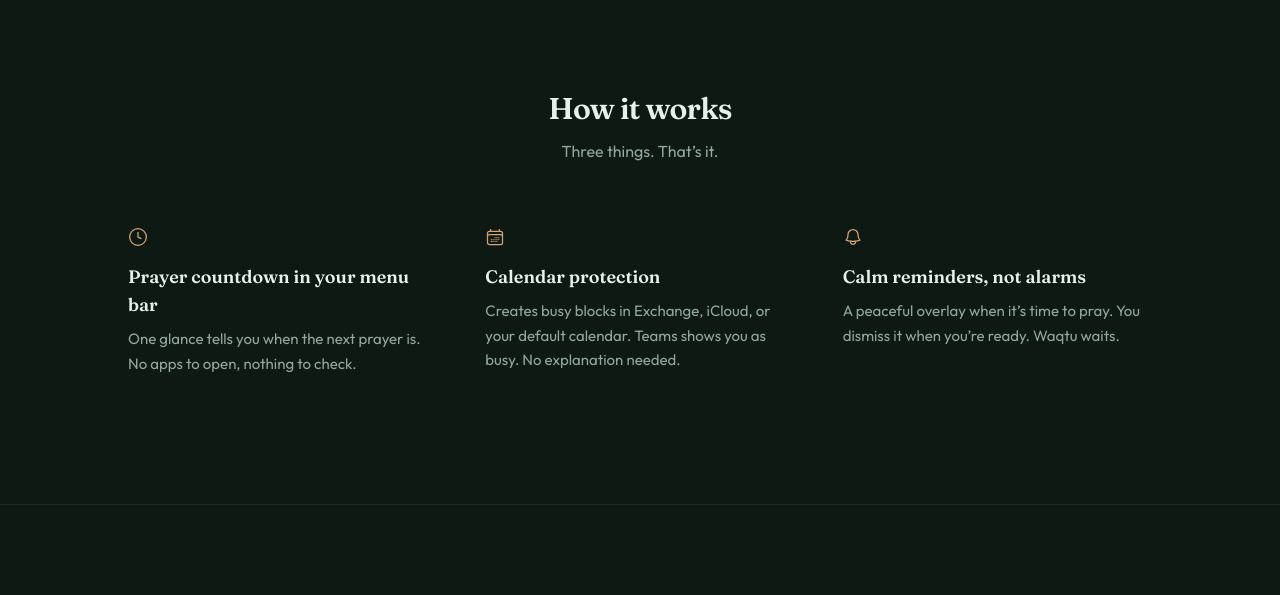
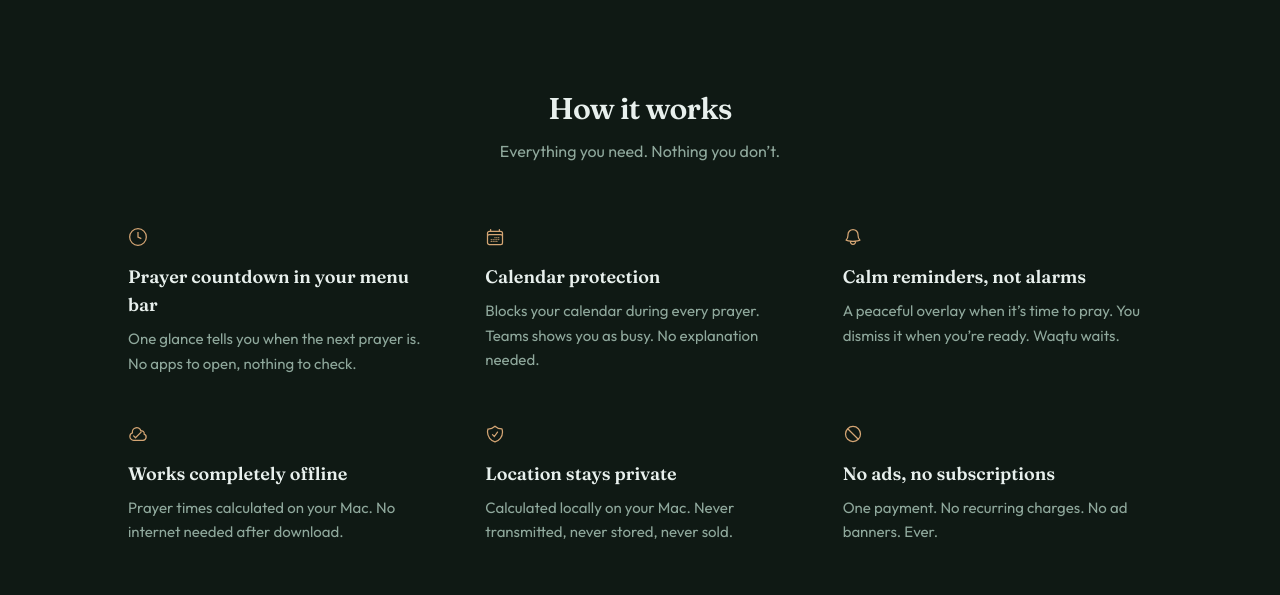
Before and after one commit to dzulfikar08/waqtu, a Next.js app: page / in a window 1280 px wide. Shown: the part 2960-3555 px from the top of the page. Built offline with nearby package versions, Linux system fonts and the light colour scheme; no server answers.

Commit message:
feat: expand features from 3 to 6 with privacy and pricing pillars
Co-Authored-By: Claude Opus 4.7 <noreply@anthropic.com>

```diff
--- a/src/app/page.tsx
+++ b/src/app/page.tsx
@@ -574,24 +574,17 @@ export default function Home() {
               How it works
             </h2>
             <p className="mx-auto mb-16 max-w-md text-center text-[var(--waqtu-muted)]">
-              Three things. That&rsquo;s it.
+              Everything you need. Nothing you don&rsquo;t.
             </p>
 
-            {/* No card backgrounds — editorial style, just text and icons */}
-            <div className="grid gap-10 sm:gap-12 sm:grid-cols-3">
+            <div className="grid gap-10 sm:gap-12 sm:grid-cols-2 lg:grid-cols-3">
               {[
                 {
                   title: "Prayer countdown in your menu bar",
                   description:
                     "One glance tells you when the next prayer is. No apps to open, nothing to check.",
                   icon: (
-                    <svg
-                      className="h-5 w-5"
-                      fill="none"
-                      viewBox="0 0 24 24"
-                      stroke="currentColor"
-                      strokeWidth={1.5}
-                    >
+                    <svg className="h-5 w-5" fill="none" viewBox="0 0 24 24" stroke="currentColor" strokeWidth={1.5}>
                       <circle cx="12" cy="12" r="10" />
                       <path d="M12 6v6l4 2" />
                     </svg>
@@ -600,20 +593,10 @@ export default function Home() {
                 {
                   title: "Calendar protection",
                   description:
-                    "Creates busy blocks in Exchange, iCloud, or your default calendar. Teams shows you as busy. No explanation needed.",
+                    "Blocks your calendar during every prayer. Teams shows you as busy. No explanation needed.",
                   icon: (
-                    <svg
-                      className="h-5 w-5"
-                      fill="none"
-                      viewBox="0 0 24 24"
-                      stroke="currentColor"
-                      strokeWidth={1.5}
-                    >
-                      <path
-                        strokeLinecap="round"
-                        strokeLinejoin="round"
-                        d="M6.75 3v2.25M17.25 3v2.25M3 18.75V7.5a2.25 2.25 0 012.25-2.25h13.5A2.25 2.25 0 0121 7.5v11.25m-18 0A2.25 2.25 0 005.25 21h13.5A2.25 2.25 0 0021 18.75m-18 0v-7.5A2.25 2.25 0 015.25 9h13.5A2.25 2.25 0 0121 11.25v7.5m-9-6h.008v.008H12v-.008zM12 15h.008v.008H12V15zm0 2.25h.008v.008H12v-.008zM9.75 15h.008v.008H9.75V15zm0 2.25h.008v.008H9.75v-.008zM7.5 15h.008v.008H7.5V15zm0 2.25h.008v.008H7.5v-.008zm6.75-4.5h.008v.008h-.008v-.008zm0 2.25h.008v.008h-.008V15zm0 2.25h.008v.008h-.008v-.008zm2.25-4.5h.008v.008H16.5v-.008zm0 2.25h.008v.008H16.5V15z"
-                      />
+                    <svg className="h-5 w-5" fill="none" viewBox="0 0 24 24" stroke="currentColor" strokeWidth={1.5}>
+                      <path strokeLinecap="round" strokeLinejoin="round" d="M6.75 3v2.25M17.25 3v2.25M3 18.75V7.5a2.25 2.25 0 012.25-2.25h13.5A2.25 2.25 0 0121 7.5v11.25m-18 0A2.25 2.25 0 005.25 21h13.5A2.25 2.25 0 0021 18.75m-18 0v-7.5A2.25 2.25 0 015.25 9h13.5A2.25 2.25 0 0121 11.25v7.5m-9-6h.008v.008H12v-.008zM12 15h.008v.008H12V15zm0 2.25h.008v.008H12v-.008zM9.75 15h.008v.008H9.75V15zm0 2.25h.008v.008H9.75v-.008zM7.5 15h.008v.008H7.5V15zm0 2.25h.008v.008H7.5v-.008zm6.75-4.5h.008v.008h-.008v-.008zm0 2.25h.008v.008h-.008V15zm0 2.25h.008v.008h-.008v-.008zm2.25-4.5h.008v.008H16.5v-.008zm0 2.25h.008v.008H16.5V15z" />
                     </svg>
                   ),
                 },
@@ -622,18 +605,39 @@ export default function Home() {
                   description:
                     "A peaceful overlay when it\u2019s time to pray. You dismiss it when you\u2019re ready. Waqtu waits.",
                   icon: (
-                    <svg
-                      className="h-5 w-5"
-                      fill="none"
-                      viewBox="0 0 24 24"
-                      stroke="currentColor"
-                      strokeWidth={1.5}
-                    >
-                      <path
-                        strokeLinecap="round"
-                        strokeLinejoin="round"
-                        d="M14.857 17.082a23.848 23.848 0 005.454-1.31A8.967 8.967 0 0118 9.75v-.7V9A6 6 0 006 9v.75a8.967 8.967 0 01-2.312 6.022c1.733.64 3.56 1.085 5.455 1.31m5.714 0a24.255 24.255 0 01-5.714 0m5.714 0a3 3 0 11-5.714 0"
-                      />
+                    <svg className="h-5 w-5" fill="none" viewBox="0 0 24 24" stroke="currentColor" strokeWidth={1.5}>
+                      <path strokeLinecap="round" strokeLinejoin="round" d="M14.857 17.082a23.848 23.848 0 005.454-1.31A8.967 8.967 0 0118 9.75v-.7V9A6 6 0 006 9v.75a8.967 8.967 0 01-2.312 6.022c1.733.64 3.56 1.085 5.455 1.31m5.714 0a24.255 24.255 0 01-5.714 0m5.714 0a3 3 0 11-5.714 0" />
+                    </svg>
+                  ),
+                },
+                {
+                  title: "Works completely offline",
+                  description:
+                    "Prayer times calculated on your Mac. No internet needed after download.",
+                  icon: (
+                    <svg className="h-5 w-5" fill="none" viewBox="0 0 24 24" stroke="currentColor" strokeWidth={1.5}>
+                      <path strokeLinecap="round" strokeLinejoin="round" d="M2.25 15a4.5 4.5 0 004.5 4.5H18a3.75 3.75 0 001.332-7.257 3 3 0 00-3.758-3.848 5.25 5.25 0 00-10.233 2.33A4.502 4.502 0 002.25 15z" />
+                      <path strokeLinecap="round" strokeLinejoin="round" d="M15.75 9.75L9 16.5m0 0l-2.25-2.25M9 16.5l2.25-2.25" />
+                    </svg>
+                  ),
+                },
+                {
+                  title: "Location stays private",
+                  description:
+                    "Calculated locally on your Mac. Never transmitted, never stored, never sold.",
+                  icon: (
+                    <svg className="h-5 w-5" fill="none" viewBox="0 0 24 24" stroke="currentColor" strokeWidth={1.5}>
+                      <path strokeLinecap="round" strokeLinejoin="round" d="M9 12.75L11.25 15 15 9.75m-3-7.036A11.959 11.959 0 013.598 6 11.99 11.99 0 003 9.749c0 5.592 3.824 10.29 9 11.623 5.176-1.332 9-6.03 9-11.622 0-1.31-.21-2.571-.598-3.751h-.152c-3.196 0-6.1-1.248-8.25-3.285z" />
+                    </svg>
+                  ),
+                },
+                {
+                  title: "No ads, no subscriptions",
+                  description:
+                    "One payment. No recurring charges. No ad banners. Ever.",
+                  icon: (
+                    <svg className="h-5 w-5" fill="none" viewBox="0 0 24 24" stroke="currentColor" strokeWidth={1.5}>
+                      <path strokeLinecap="round" strokeLinejoin="round" d="M18.364 18.364A9 9 0 005.636 5.636m12.728 12.728A9 9 0 015.636 5.636m12.728 12.728L5.636 5.636" />
                     </svg>
                   ),
                 },
```
